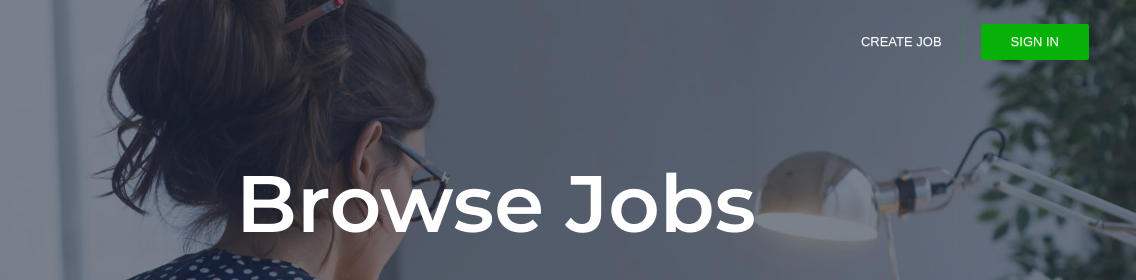
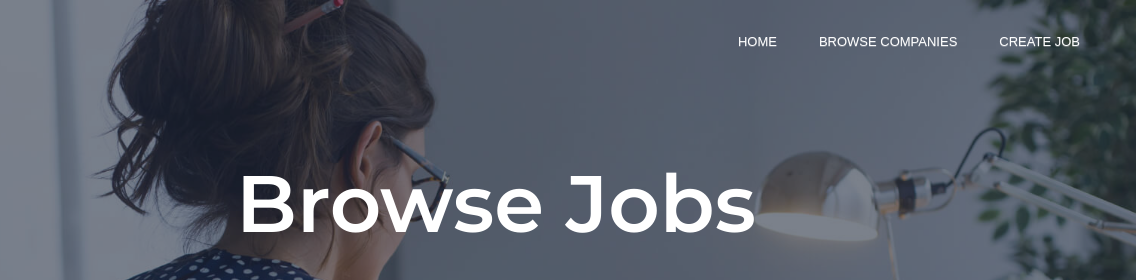
Before and after one commit to slyebaidoo/Serverless-Job-Board-Platform, a plain HTML site: page frontend/index.html in a window 1280 px wide. Shown: the top 280 px of the page, 144-1280 px from the left. Drawn offline with nearby package versions, Linux system fonts and the light colour scheme; no server answers.

Commit message:
modify frontend

```diff
--- a/frontend/index.html
+++ b/frontend/index.html
@@ -1,3 +1,7 @@
+<!-- The above code is an HTML document that creates a job board website. It includes a navigation bar, a
+header section with a background image, a section for browsing job categories, and a footer section.
+It also includes some JavaScript code that uses the Vue.js framework to fetch and display a list of
+jobs from an API. -->
 <!doctype html>
 <html lang="en">
 
@@ -21,11 +25,12 @@
 							src="assets/img/logo-white.png" class="logo logo-scrolled" alt=""></a></div>
 				<div class="collapse navbar-collapse" id="navbar-menu">
 					<ul class="nav navbar-nav navbar-right" data-in="fadeInDown" data-out="fadeOutUp">
-						<!-- <li><a href="browse-company.html">Browse Companies</a></li> -->
+						<li><a href="index.html">Home</a></li>
+						<li><a href="browse-company.html">Browse Companies</a></li>
 						<li><a href="create-job.html">Create Job</a></li>
-						<li class="left-br"><a href="javascript:void(0)" data-toggle="modal" data-target="#signup"
+						<!-- <li class="left-br"><a href="javascript:void(0)" data-toggle="modal" data-target="#signup"
 								class="signin">Sign In</a></li>
-					</ul>
+					</ul> -->
 				</div>
 			</div>
 		</nav>
```
Also changed, not shown: frontend/browse-company.html (+3 -2 lines), frontend/create-job.html (+3 -2 lines).
